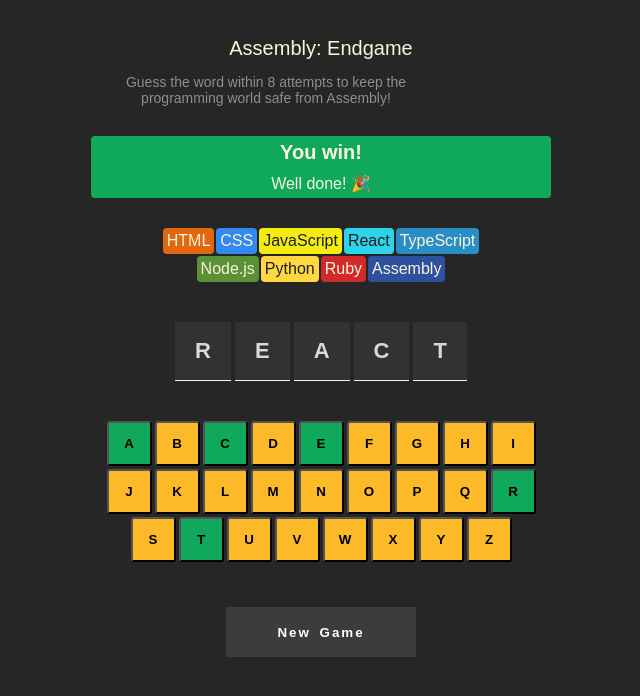
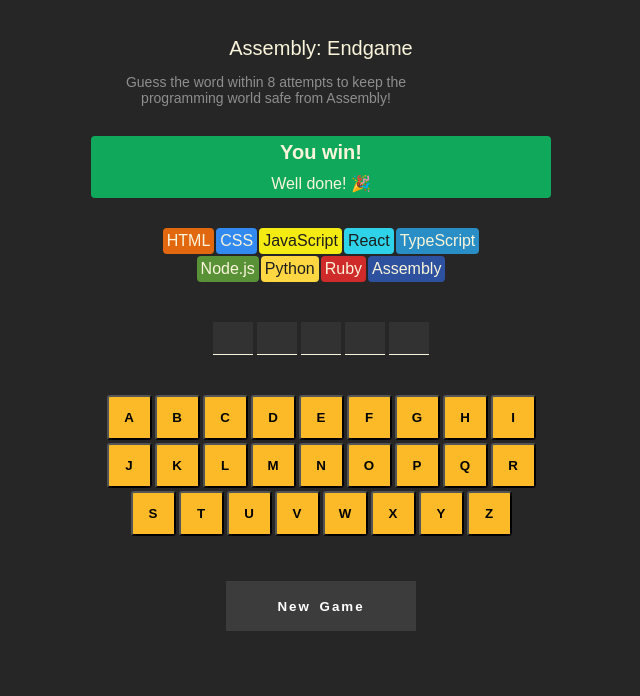
Before and after one commit to Indrawan-maker/endless-game-react, a React (Vite) app: page / in a window 1280 px wide. Shown: the top 696 px of the page, without its empty margins (319-959 px from the left). Built offline with nearby package versions, Linux system fonts and the light colour scheme.

Commit message:
feat : add new game btn

```diff
--- a/src/App.jsx
+++ b/src/App.jsx
@@ -8,12 +8,10 @@
 export default function AssemblyEndgame() {
 
 
-        const [night, setNight] = useState(true)
         const [currentWord, setCurrentWord] = useState("react")
         const [currentKeyboard, setCurrentKeyboard] = useState([])
 
-        const letter = Array.from(currentWord)
-        const displayLetter = letter.map(word => <span key={word}>{word.toUpperCase()}</span>)
+        const displayLetter = currentWord.split("").map((word, index) => <span key={index}>{currentKeyboard.includes(word) ? word.toUpperCase() : ""}</span>)
 
         const alphabet = "abcdefghijklmnopqrstuvwxyz"
 
@@ -30,22 +28,18 @@
         }
 
         const btnElement = alphabet.split("").map(alpha => {
-            const isGuesses = currentWord.includes(alpha)
-            const isLetter = currentKeyboard.includes(alpha)
-
+            const isGuesses = currentKeyboard.includes(alpha)
+            const isCorrect = isGuesses && currentWord.includes(alpha)
+            const isWrong = isGuesses && !currentWord.includes(alpha)
             const result = clsx({
-                "correct": isGuesses && !isLetter,
-                "wrong": isGuesses && isLetter
+                "correct": isCorrect,
+                "wrong": isWrong
             })
-
             return (
-                <button key={alpha} className={result} onClick={() => handleKeyboard(letter)}>{alpha.toUpperCase()}</button>
+                <button key={alpha} className={result} onClick={() => handleKeyboard(alpha)}>{alpha.toUpperCase()}</button>
         )}
         )
 
-        function handleNightMode(boolean) {
-            setNight(prevValue => !prevValue)
-        }
 
 
 
@@ -77,9 +71,9 @@
                 <button className="btn-three">New Game</button>
             </section>
         </main>
-            <section>
+            {/* <section>
                 <button className="nightMode" onClick={handleNightMode}> turn Night Mode</button>
-            </section>
+            </section> */}
         </>
     )
 }
--- a/src/index.css
+++ b/src/index.css
@@ -163,14 +163,3 @@
 button.wrong {
     background-color: red;
 }
-
-button.nightMode {
-    background-color: #F9F4DA;
-    width: auto;
-    right: 200px;
-    display: none;
-}
-
-button.lightMode {
-    background-color: #262626;
-}
```
